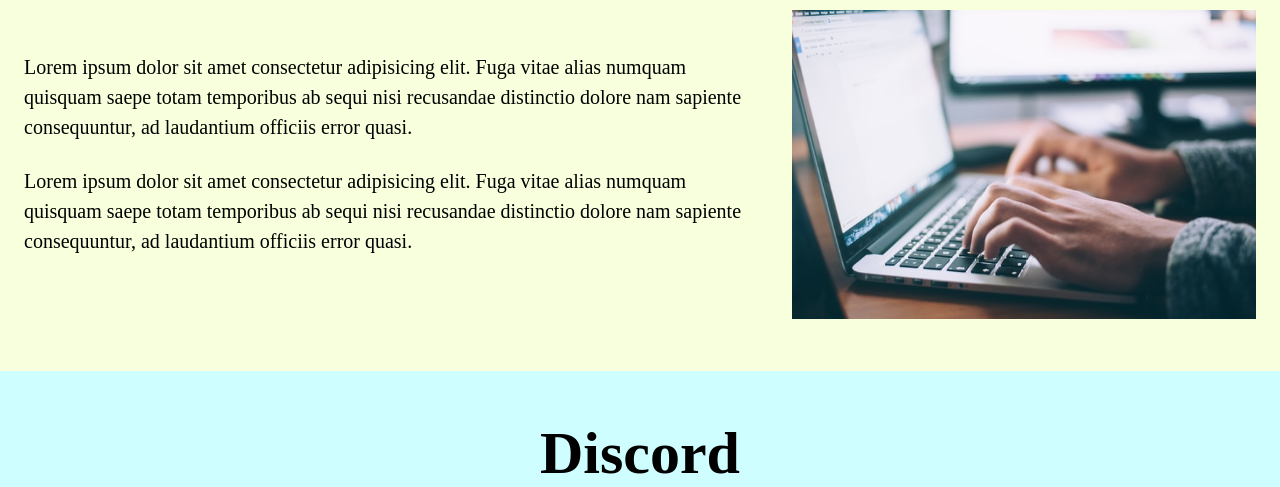
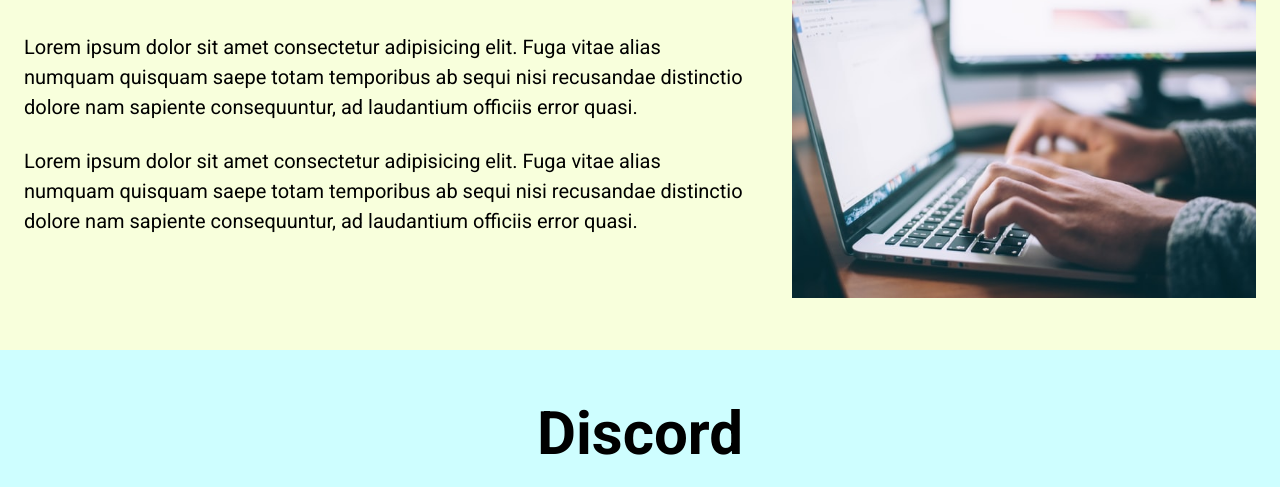
Before and after one commit to dallkephoebe-code/first-project, a plain HTML site: page index.html in a window 1280 px wide. Shown: the part 617-1104 px from the top of the page. Drawn offline with Linux system fonts and the light colour scheme; a web font is replaced by a local one.

Commit message:
Completed Website

```diff
--- a/style.css
+++ b/style.css
@@ -3,7 +3,7 @@
 padding: 0;
 margin: 0;
 box-sizing: border-box;
-font-family: font-family: "Roboto", sans-serif;
+font-family: "Roboto", sans-serif;
 }
 
 nav {
```
